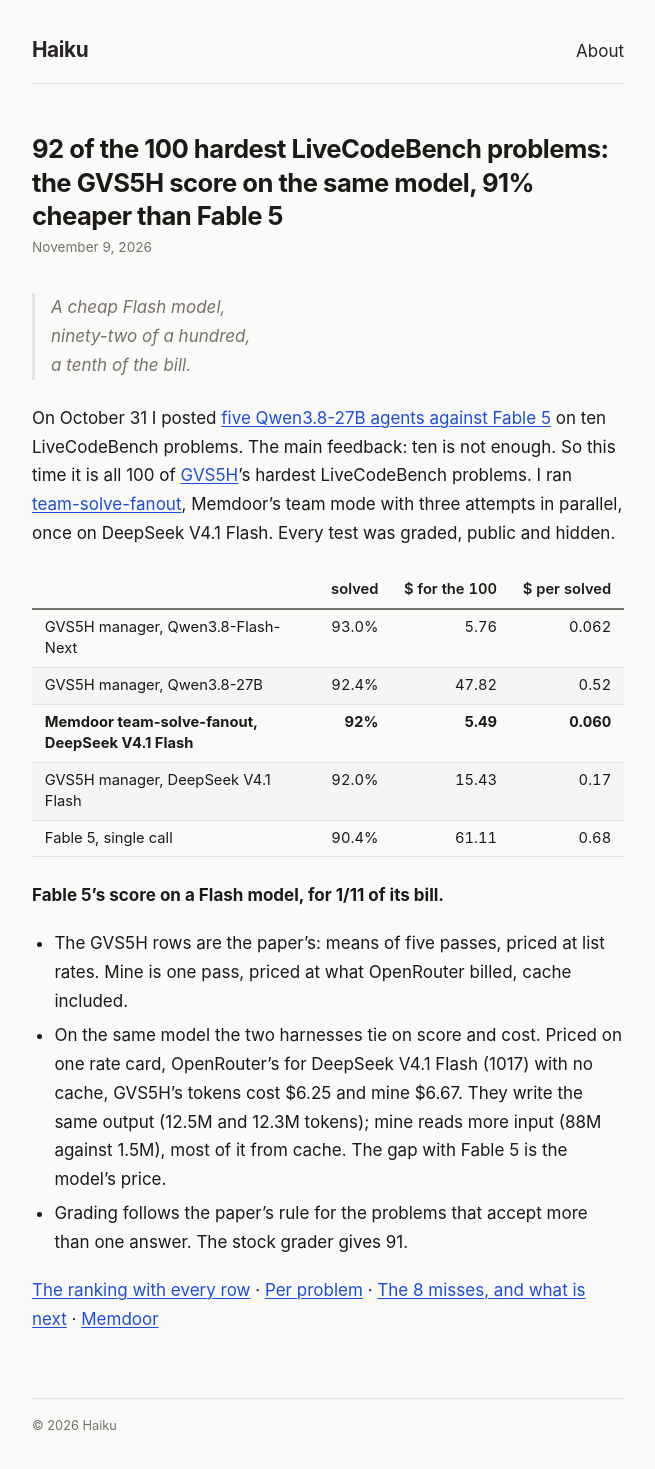
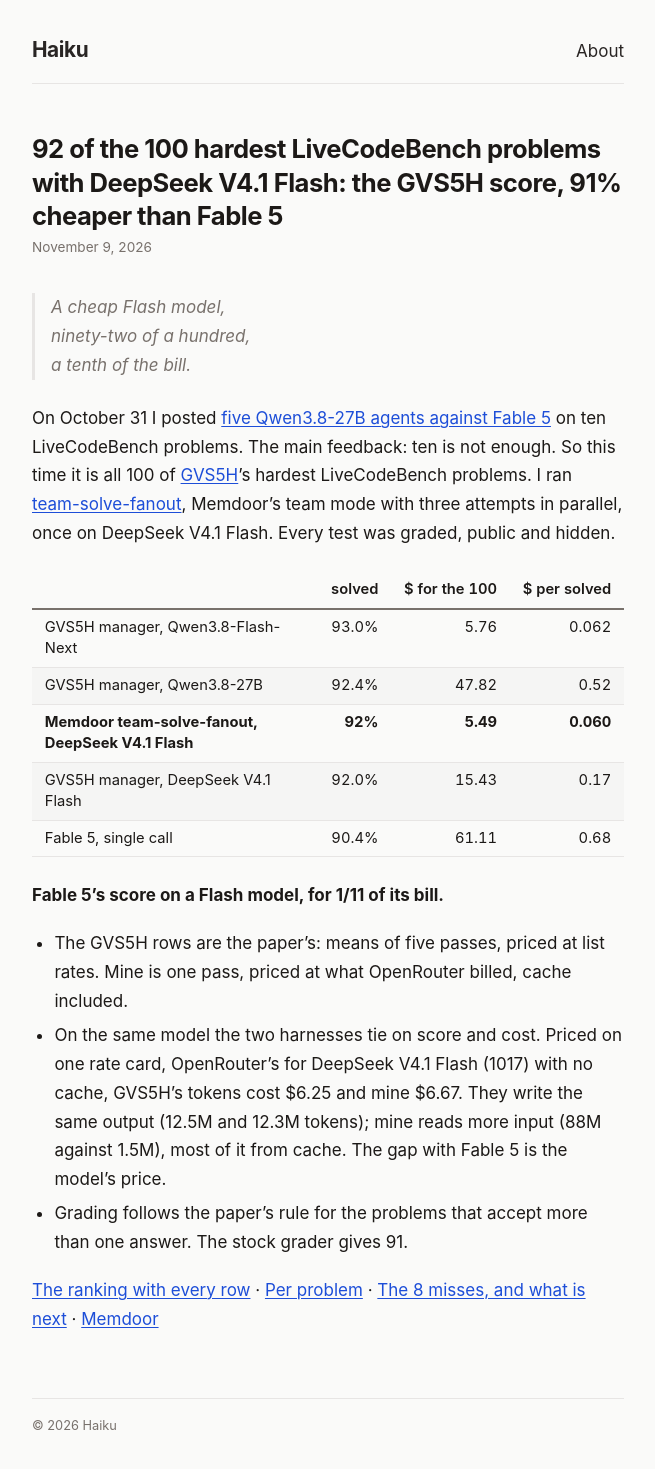
Before and after one commit to guregodevo/guregodevo.github.io, a Jekyll site: the page built from _posts/2026-11-09-92-of-100-on-a-flash-model.md, in a window 1280 px wide. Shown: the whole page, without its empty margins (312-967 px from the left). Built offline with Jekyll 4.4.1, drawn with Linux system fonts in a browser that asks for light colours.

Commit message:
Title names DeepSeek V4.1 Flash

```diff
--- a/_posts/2026-11-09-92-of-100-on-a-flash-model.md
+++ b/_posts/2026-11-09-92-of-100-on-a-flash-model.md
@@ -1,6 +1,6 @@
 ---
 layout: post
-title: "92 of the 100 hardest LiveCodeBench problems: the GVS5H score on the same model, 91% cheaper than Fable 5"
+title: "92 of the 100 hardest LiveCodeBench problems with DeepSeek V4.1 Flash: the GVS5H score, 91% cheaper than Fable 5"
 date: 2026-11-09
 ---
 
```
